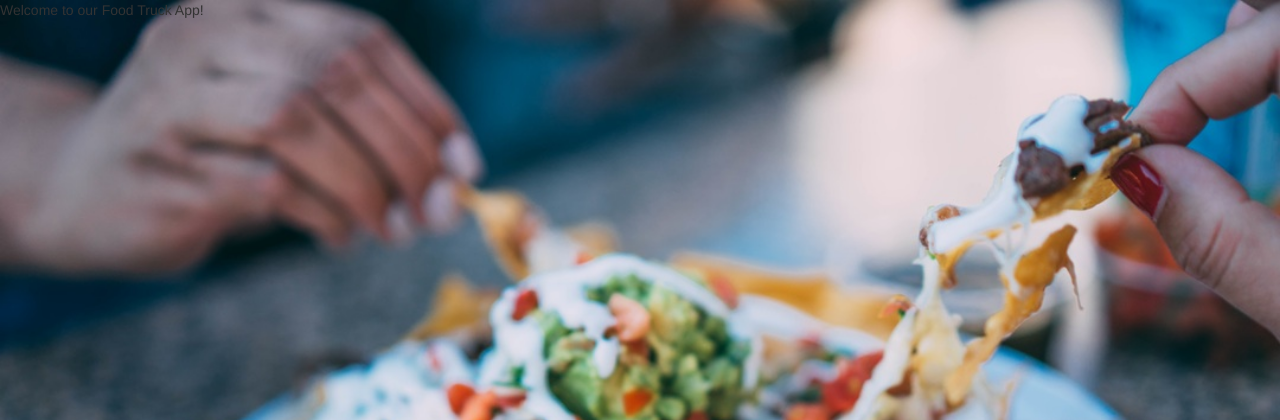
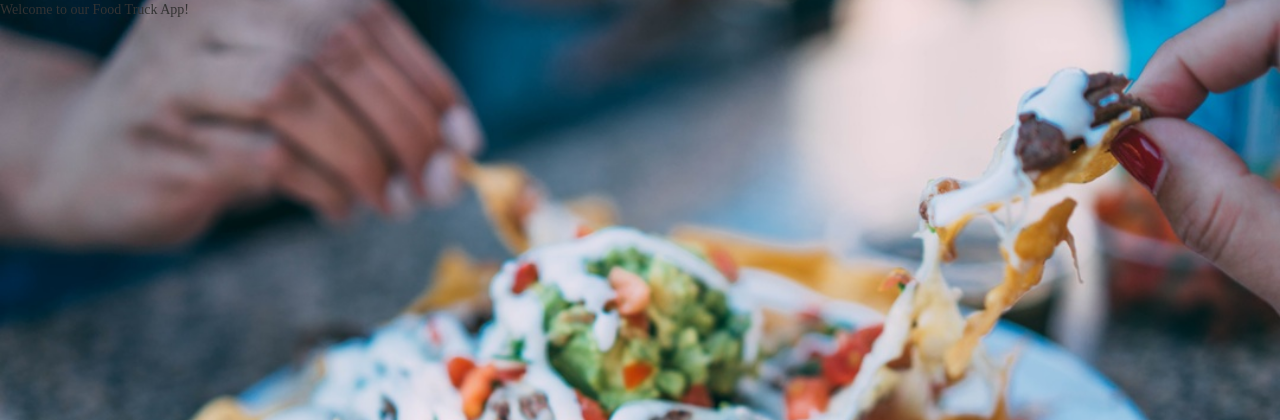
Before and after one commit to tiffihaag/TeamWeek8, a PHP site: page / in a window 1280 px wide. Shown: the top 420 px of the page. Run offline with PHP 8.4, Linux system fonts and the light colour scheme; some libraries are stand-ins or nearby versions.

Commit message:
background to fit

```diff
--- a/assets/css/style.css
+++ b/assets/css/style.css
@@ -1,5 +1,10 @@
+
 body {
-	background-image: url("../images/background.jpg");
-	background-repeat: no-repeat;
-	background-size: 100%;
+    background-image: url("../images/background.jpg");
+    background-position: center center;
+    background-repeat: no-repeat;
+    background-attachment:fixed;
+    background-size: cover;
+    font-family: 'Merriweather', serif;
+    font: white;
 }
--- a/assets/javascript/app.js
+++ b/assets/javascript/app.js
@@ -8,7 +8,7 @@
 
 var database = firebase.database();
 
-jQuery(document).ready(function($) {
+$(document).ready(function($) {
   $.ajax({
   url : "http://api.wunderground.com/api/8c312b60d67290eb/geolookup/conditions/q/IA/Cedar_Rapids.json",
   dataType : "jsonp",
```
